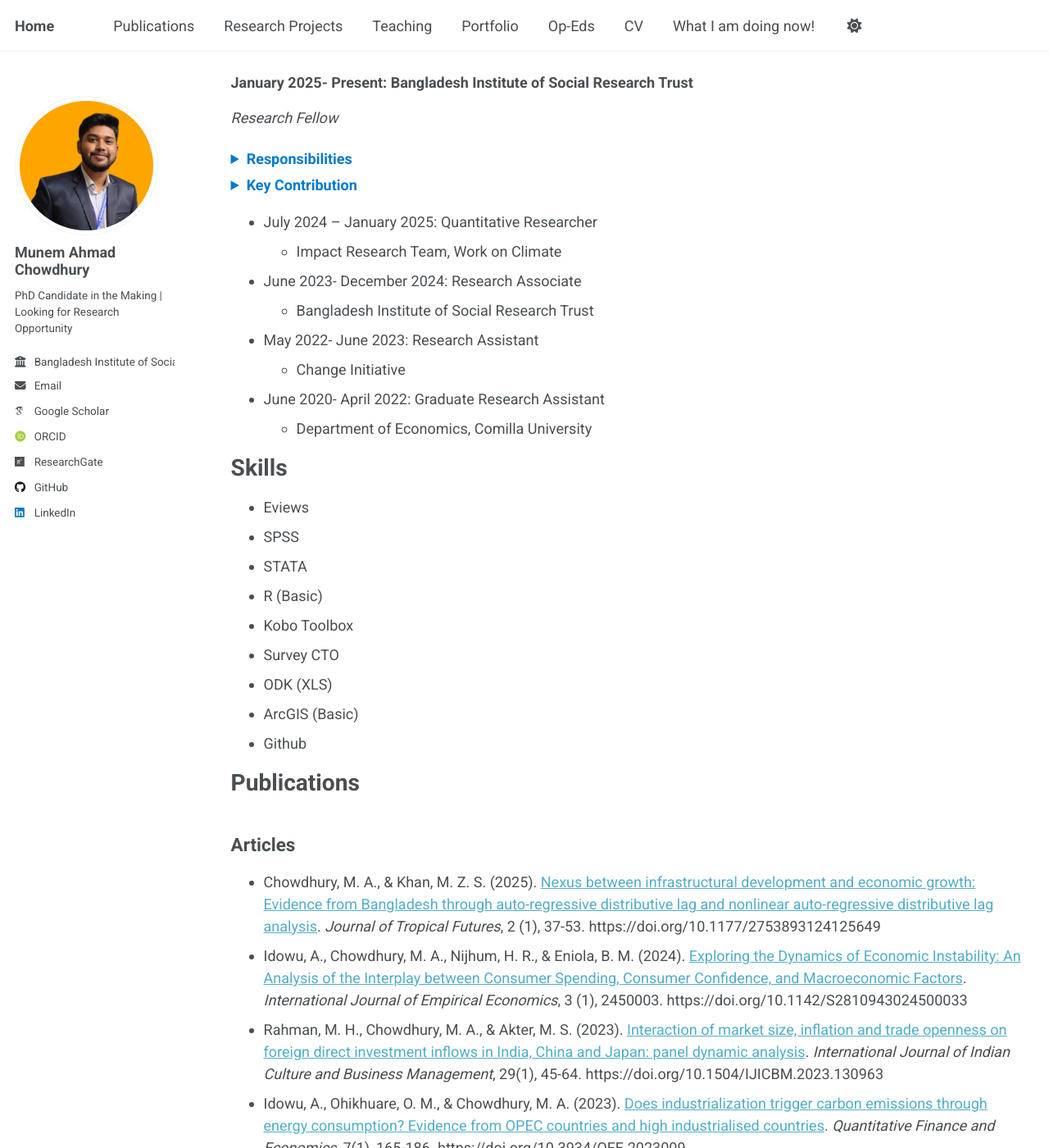
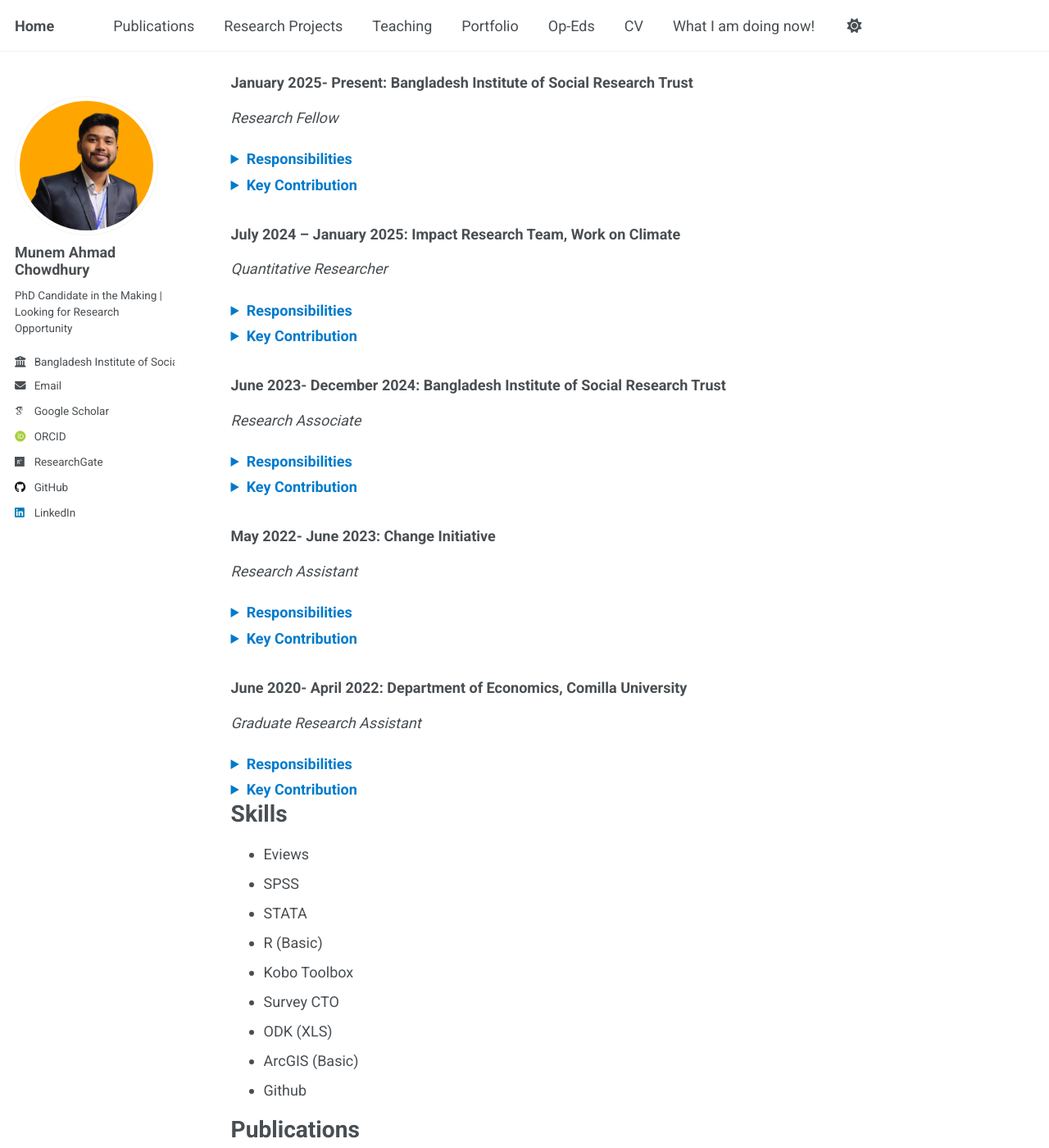
Before and after one commit to munemahmad/munemahmad.github.io, a Jekyll site: the page built from _pages/cv.md, in a window 1280 px wide and 1400 px high, scrolled down 569 px. Shown: the whole window at 82% size. Built offline with Jekyll 4.4.1, drawn with Linux system fonts in a browser that asks for light colours; some web fonts are replaced; a script that is not in the unit is left out.

Commit message:
Update cv.md

```diff
--- a/_pages/cv.md
+++ b/_pages/cv.md
@@ -47,18 +47,92 @@ Work experience
     </ul>
     </details>
 
-* July 2024 – January 2025: Quantitative Researcher
-  * Impact Research Team, Work on Climate
+### July 2024 – January 2025: Impact Research Team, Work on Climate
+   *Quantitative Researcher*
+   <details>
+    <summary><strong>Responsibilities</strong></summary>
+    <ul>
+      <li>Led baseline survey design and field supervision for climate-related research.</li>
+      <li>Conducted quantitative analysis using STATA and R.</li>
+      <li>Prepared research reports and policy briefs for donors.</li>
+    </ul>
+    </details>
 
-* June 2023- December 2024: Research Associate
-  * Bangladesh Institute of Social Research Trust
+   <details>
+    <summary><strong>Key Contribution</strong></summary>
+    <ul>
+      <li>Assisted the team lead in designing the survey tool to meet quarterly survey targets.</li>
+      <li>Supported survey implementation by developing sampling strategies, administering surveys, and coordinating distribution to 3,000 recipients via email and 31,000 via Slack.</li>
+      <li>Performed quantitative analysis of survey data, including data cleaning and summarization in Google Sheets, to address key research questions.</li>
+    </ul>
+    </details>
 
-* May 2022- June 2023: Research Assistant
-  * Change Initiative
 
-* June 2020- April 2022: Graduate Research Assistant
-  * Department of Economics, Comilla University
+### June 2023- December 2024: Bangladesh Institute of Social Research Trust
+   *Research Associate*
+   <details>
+    <summary><strong>Responsibilities</strong></summary>
+    <ul>
+      <li>Led baseline survey design and field supervision for climate-related research.</li>
+      <li>Conducted quantitative analysis using STATA and R.</li>
+      <li>Prepared research reports and policy briefs for donors.</li>
+    </ul>
+    </details>
 
+   <details>
+    <summary><strong>Key Contribution</strong></summary>
+    <ul>
+      <li>Executed three research projects for TdH Netherlands, Chattogram City Corporation, and Ministry of Planning of GoB,contributing to methodology development, data collection, analysis, and reporting. </li>
+      <li>Facilitated an eight-day training for 42 enumerators, supervised the month-long data collection and managed field logistics for the End-line Evaluation of BRAC’s Gender Responsive Education and Skill Programme in Chattogram Hill Tracts (a hard-to-reach hilly area).</li>
+      <li>Authored two peer-reviewed journal articles and five op-eds in national dailies, enhancing the organization's academic presence.</li>
+      <li>Reviewed 16 research articles and organized two national-level conferences, fostering academic discourse.</li>
+      <li>Reviewed 16 research articles and organized two national-level conferences, fostering academic discourse.</li>
+      <li>Secured a $20,000 research grant from Bangladesh Police through a successful proposal for a study on public traffic awareness, collaborating with a co-researcher in proposal development.</li>
+    </ul>
+    </details>
+
+
+### May 2022- June 2023: Change Initiative
+  *Research Assistant*
+   <details>
+    <summary><strong>Responsibilities</strong></summary>
+    <ul>
+      <li>Led baseline survey design and field supervision for climate-related research.</li>
+      <li>Conducted quantitative analysis using STATA and R.</li>
+      <li>Prepared research reports and policy briefs for donors.</li>
+    </ul>
+    </details>
+
+   <details>
+    <summary><strong>Key Contribution</strong></summary>
+    <ul>
+      <li>Completed five research and consultancy projects for WIN, European Climate Foundation, ALRD, TI Maldives and Oxfam, assisting PI in design survey tools, data cleaning & analysis, policy analysis, and report writing.</li>
+      <li>Developed ODK forms for household data collection and managed databases for other projects.</li>
+      <li>Organized the Dhaka Renewable Energy and Finance Talk (DREFT), facilitating international discourse on renewable energy financing, with participation from over 300 stakeholders.</li>
+      <li>Secured a $15,000 consultancy from OXFAM Bangladesh through a competitive proposal process for a comprehensive study on climate risk insurance, supporting the PI in proposal development.</li>
+    </ul>
+    </details>
+
+### June 2020- April 2022: Department of Economics, Comilla University
+  *Graduate Research Assistant*
+   <details>
+    <summary><strong>Responsibilities</strong></summary>
+    <ul>
+      <li>Led baseline survey design and field supervision for climate-related research.</li>
+      <li>Conducted quantitative analysis using STATA and R.</li>
+      <li>Prepared research reports and policy briefs for donors.</li>
+    </ul>
+    </details>
+
+   <details>
+    <summary><strong>Key Contribution</strong></summary>
+    <ul>
+      <li>Contributed to a research project focusing on economic growth and external financial means of implementation, assisting PI in literature review, methodology development, data analysis, and report writing.</li>
+      <li>Published three research articles in peer-reviewed journals, expanding academic contributions and visibility.</li>
+      <li>Developed course materials and instructed STATA and R training sessions over two semesters, enhancing students' analytical skills.</li>
+      <li>Mentored two graduate students in econometrics, data analysis, and academic writing, supporting their thesis development and successful defense.</li>
+    </ul>
+    </details>
 
 Skills
 ======
```
